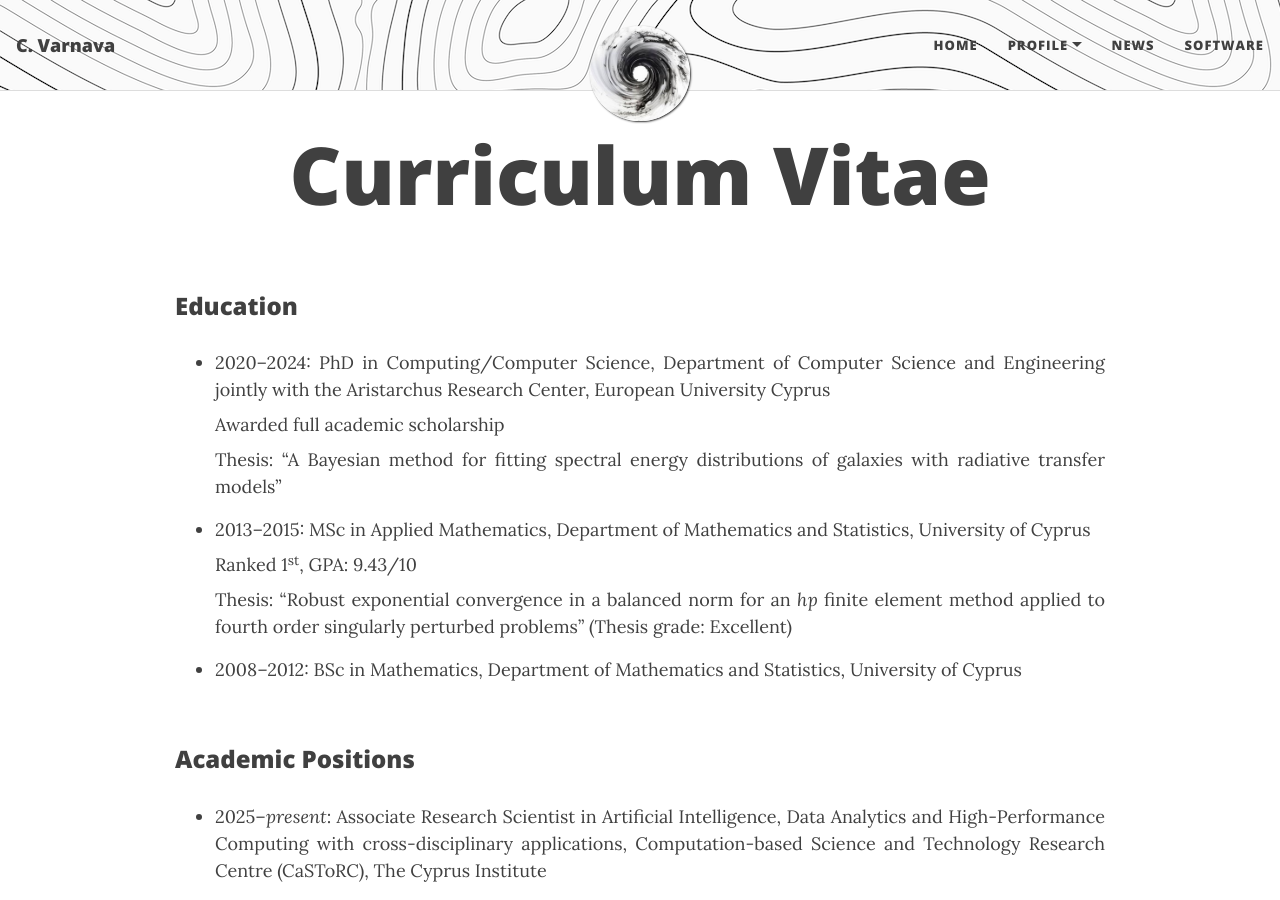
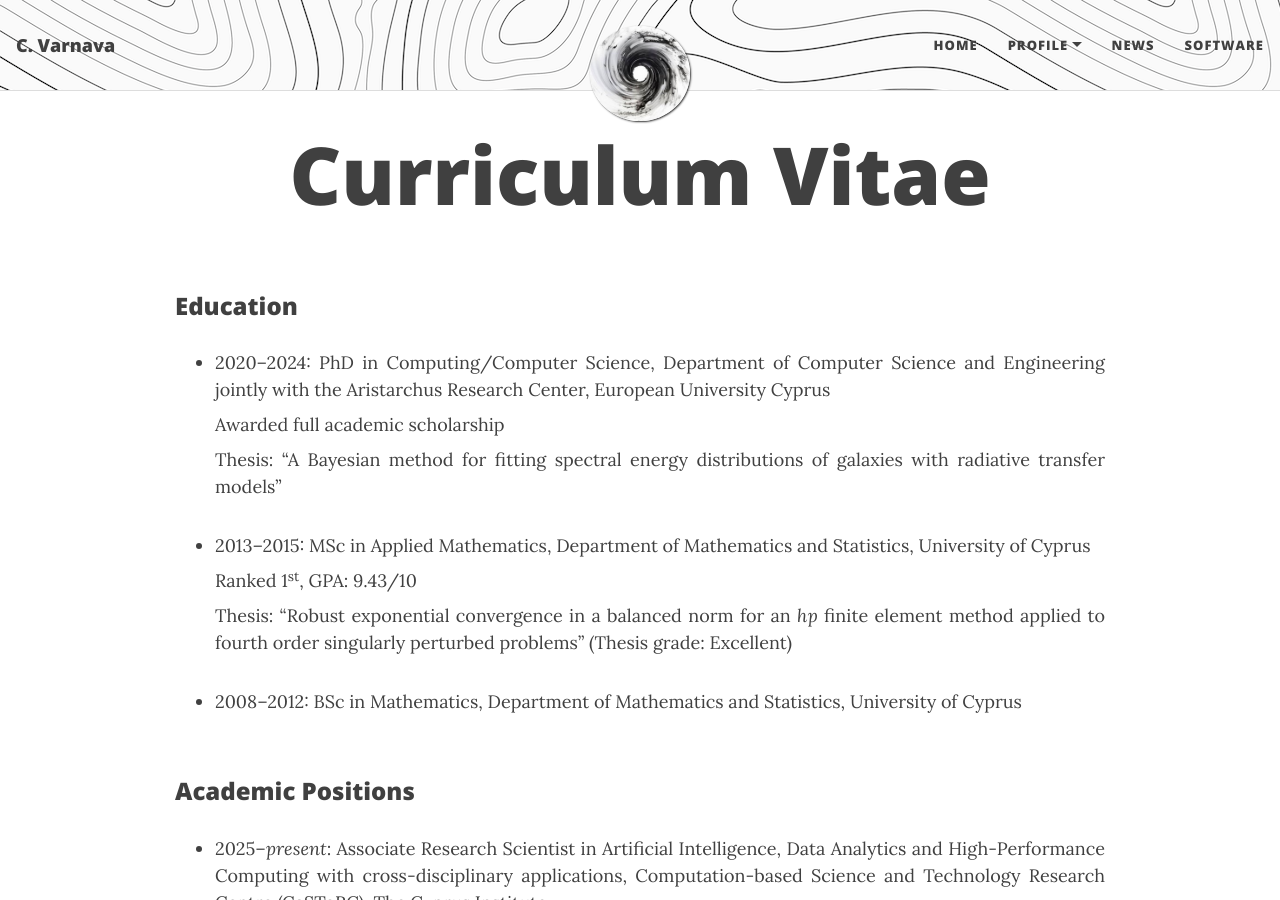
Before and after one commit to ch-var/ch-var.github.io, a Jekyll site: the page built from CV.html, in a window 1280 px wide and 900 px high. Built offline with Jekyll 4.4.1, drawn with Linux system fonts in a browser that asks for light colours; formulas are drawn with MathJax 3.

Commit message:
Update CV.html

```diff
--- a/CV.html
+++ b/CV.html
@@ -27,10 +27,10 @@ mathjax: true
 <li class="responsive-margin" style="margin-bottom: 8px;">2020–2024: PhD in Computing/Computer Science, Department of Computer Science and Engineering jointly with the Aristarchus Research Center, European University Cyprus</li>
 <p align='justify' class="responsive-margin" style="margin-top: 8px; margin-bottom: 8px;">Awarded full academic scholarship</p>
 <p align='justify' class="responsive-margin" style="margin-top: 8px; margin-bottom: 8px;">Thesis: “A Bayesian method for fitting spectral energy distributions of galaxies with radiative transfer models”</p>
-<li class="responsive-margin" style="margin-top: 16px; margin-bottom: 8px;">2013–2015: MSc in Applied Mathematics, Department of Mathematics and Statistics, University of Cyprus</li>
+<li class="responsive-margin" style="margin-top: 32px; margin-bottom: 8px;">2013–2015: MSc in Applied Mathematics, Department of Mathematics and Statistics, University of Cyprus</li>
 <p align='justify' class="responsive-margin" style="margin-top: 8px; margin-bottom: 8px;">Ranked 1<sup>st</sup>, GPA: 9.43/10</p>
 <p align='justify' class="responsive-margin" style="margin-top: 8px; margin-bottom: 8px;">Thesis: “Robust exponential convergence in a balanced norm for an <i>hp</i> finite element method applied to fourth order singularly perturbed problems” (Thesis grade: Excellent)</p>
-<li class="responsive-margin" style="margin-top: 16px;">2008–2012: BSc in Mathematics, Department of Mathematics and Statistics, University of Cyprus</li>
+<li class="responsive-margin" style="margin-top: 32px;">2008–2012: BSc in Mathematics, Department of Mathematics and Statistics, University of Cyprus</li>
 </ul>
 <br>
 <p style="font-family: var(--header-font); font-weight: 800; line-height: 1.1; font-size: 1.5rem; margin-top: 1.25rem;">Academic Positions</p>
```
